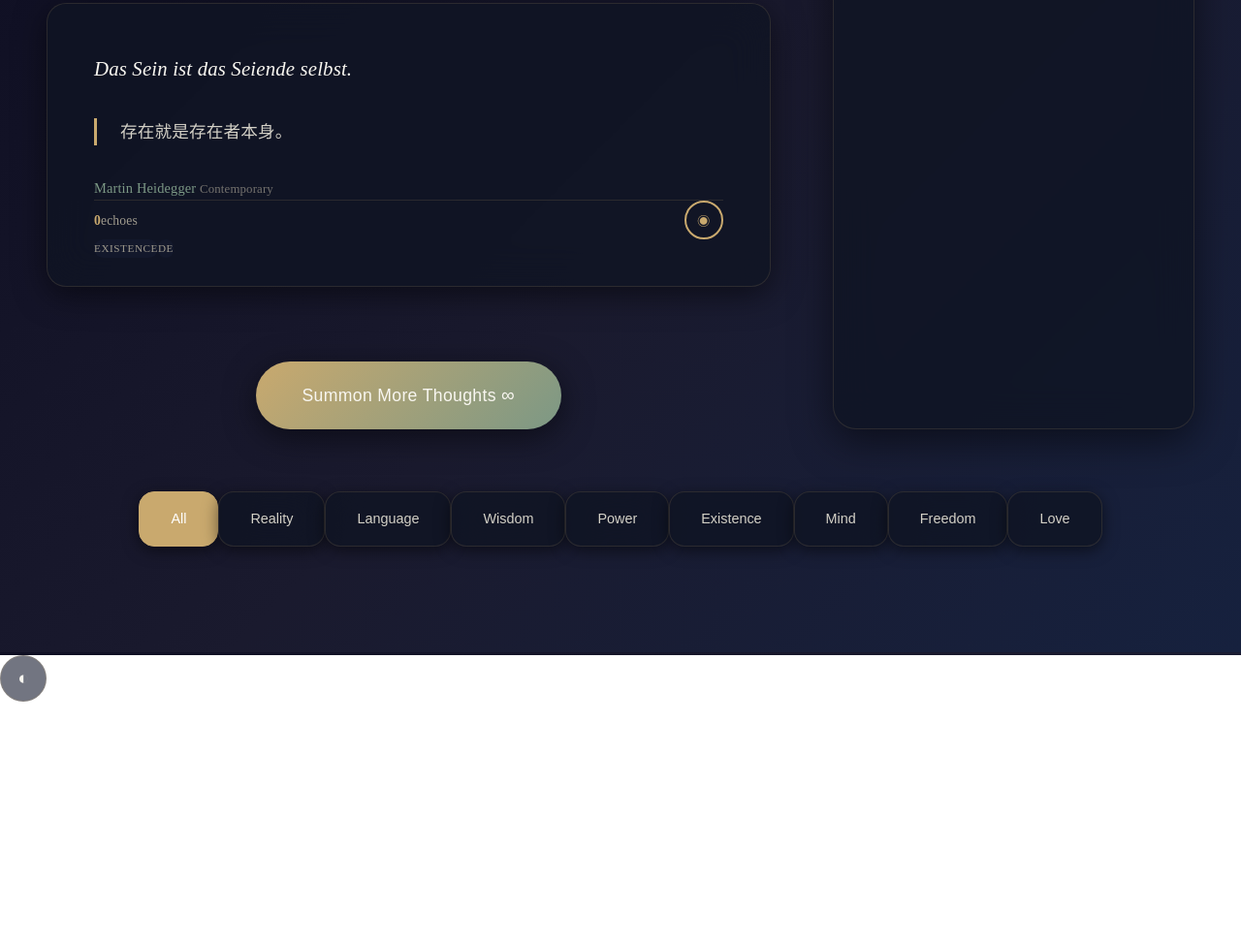
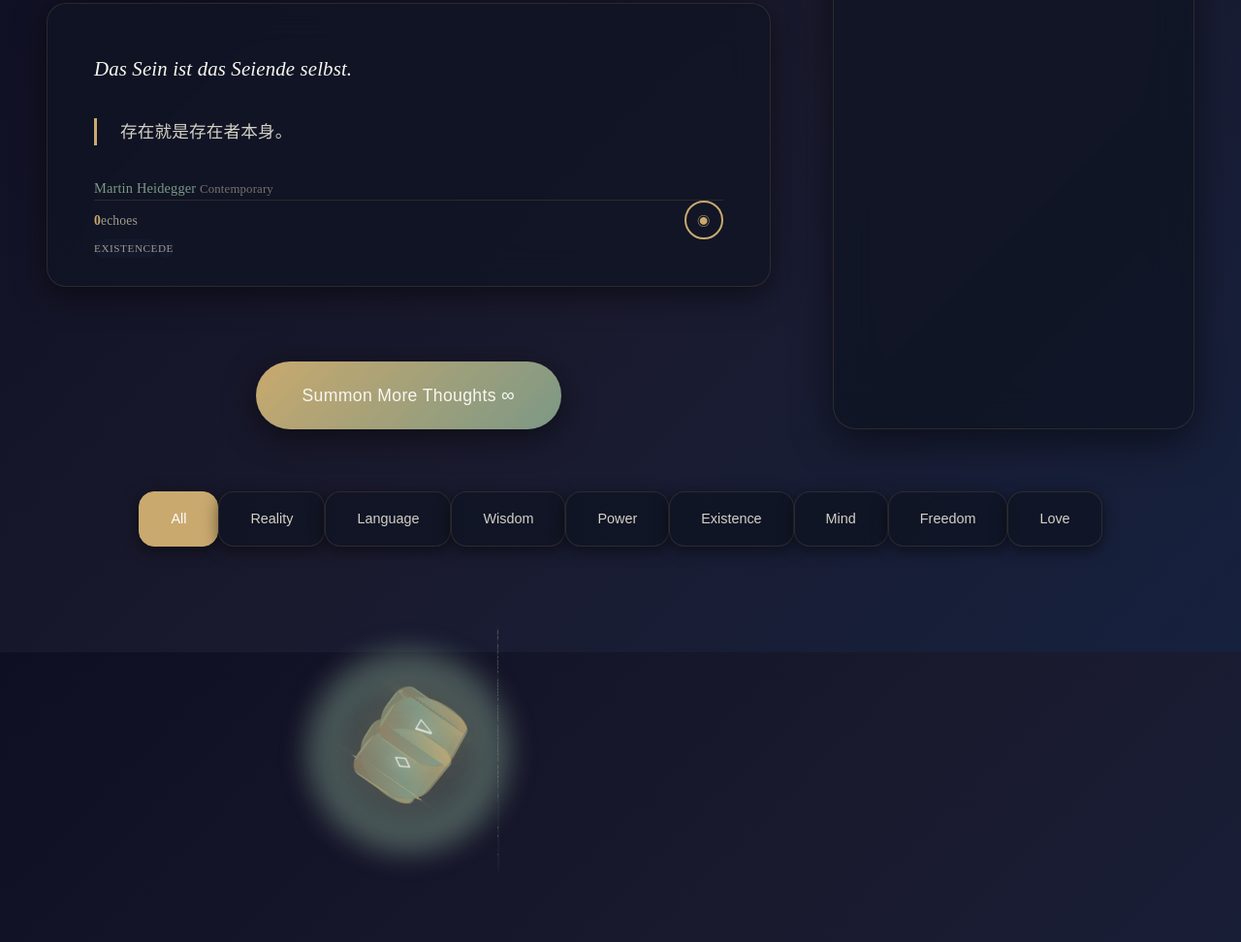
Before and after one commit to koriyoshi2041/echo-chamber, an Eleventy site: page src/index.njk in a window 1280 px wide. Shown: the part 5727-6699 px from the top of the page at 97% size. Before the commit the page ends 6403 px from the top, so only its background shows below. Built offline with nearby package versions, Linux system fonts and the light colour scheme; Eleventy itself is replaced by a stand-in of ours; files that its build step writes are made by us from their sources.

Commit message:
添加哲学门户HTML结构到首页模板

```diff
--- a/src/index.njk
+++ b/src/index.njk
@@ -5,6 +5,34 @@ description: "在思想的迷宫中，每一个声音都寻找着它的回响"
 ---
 
 <main class="echo-chamber" role="main">
+  <!-- 哲学门户艺术装置 -->
+  <div class="philosophical-portal" id="philosophicalPortal">
+    <div class="portal-stage">
+      <div class="portal-core">
+        <div class="core-geometry">
+          <div class="face face-1">∑</div>
+          <div class="face face-2">∆</div>
+          <div class="face face-3">◊</div>
+          <div class="face face-4">∞</div>
+          <div class="face face-5">※</div>
+          <div class="face face-6">⁂</div>
+        </div>
+      </div>
+
+      <div class="portal-glow"></div>
+
+      <div class="portal-text-orbit">
+        <div class="orbit-text">
+          <span>Se perdre dans une parodie ratée de jeu deleuzien</span>
+        </div>
+      </div>
+
+      <div class="portal-particles">
+        <!-- 粒子通过 JavaScript 动态生成 -->
+      </div>
+    </div>
+  </div>
+
   <header class="chamber-entrance">
     <h1 class="chamber-title">
       <span class="glitch" data-text="Echo Chamber" aria-hidden="true">Echo Chamber</span>
```
Also changed, not shown: 1 other file.
